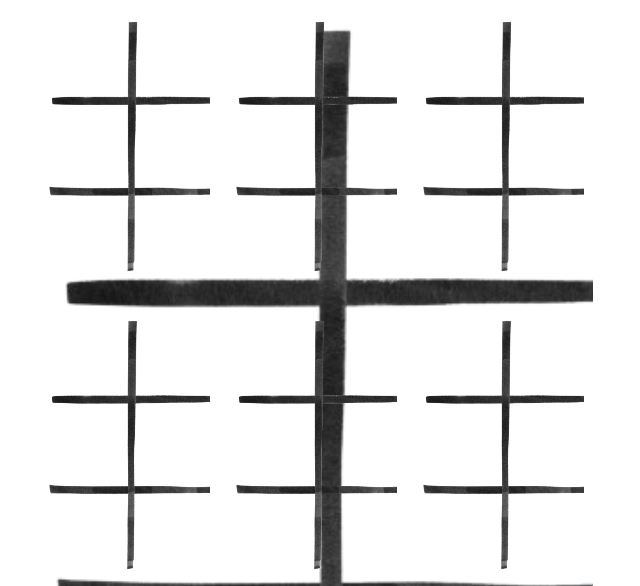
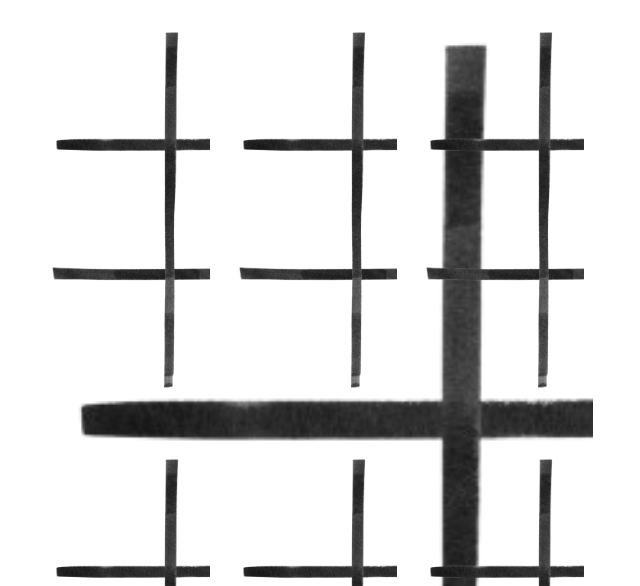
Before and after one commit to DarkJokic/STTT, a plain HTML site: page index.html in a window 1280 px wide. Shown: the part 160-746 px from the top of the page, without its empty margins (327-967 px from the left). Drawn offline with Linux system fonts and the light colour scheme.

Commit message:
Update Style.css

```diff
--- a/Style.css
+++ b/Style.css
@@ -29,7 +29,7 @@ html, body {
 .GameContainer{
     display: flex;
     width: 70vh;
-    height: 70vw;
+    height: 100vw;
     background-color: rgb(255, 255, 255);
     background-image: url(TicToe.png);
     background-size: cover;
```
